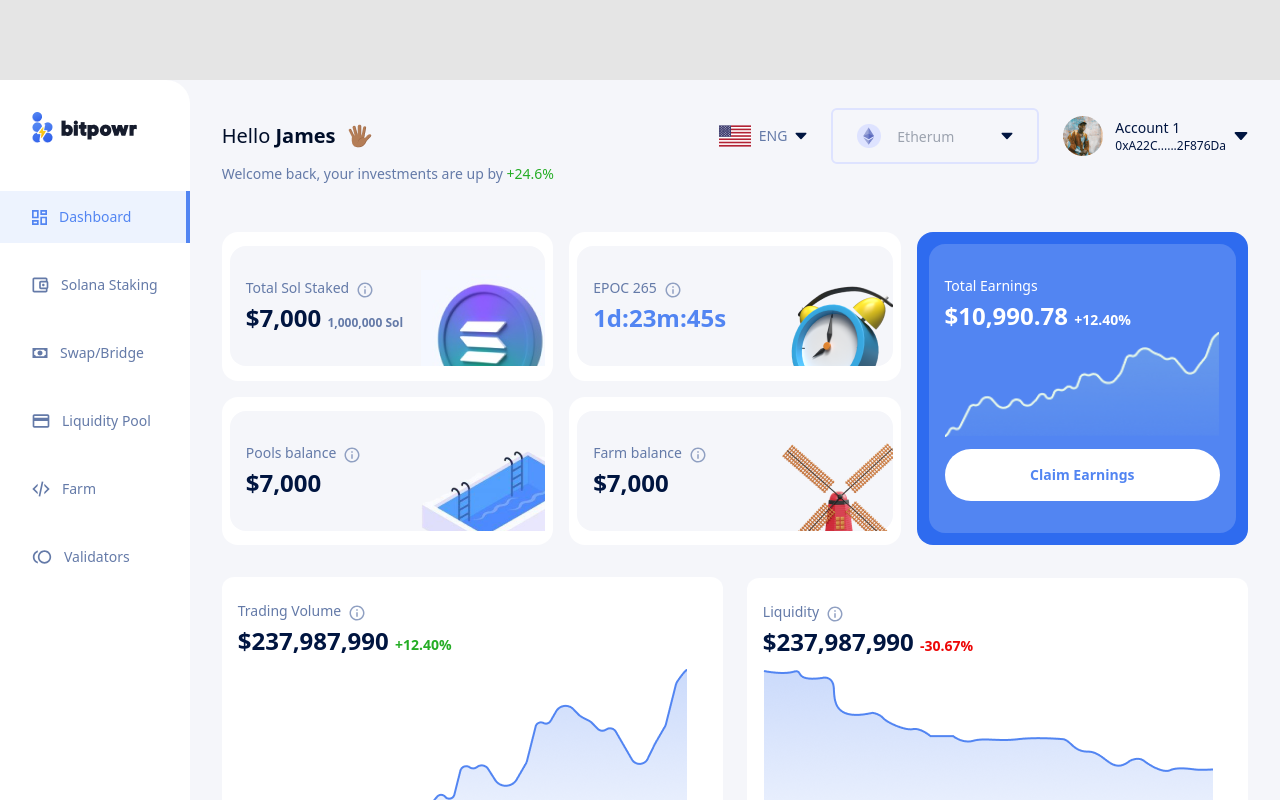
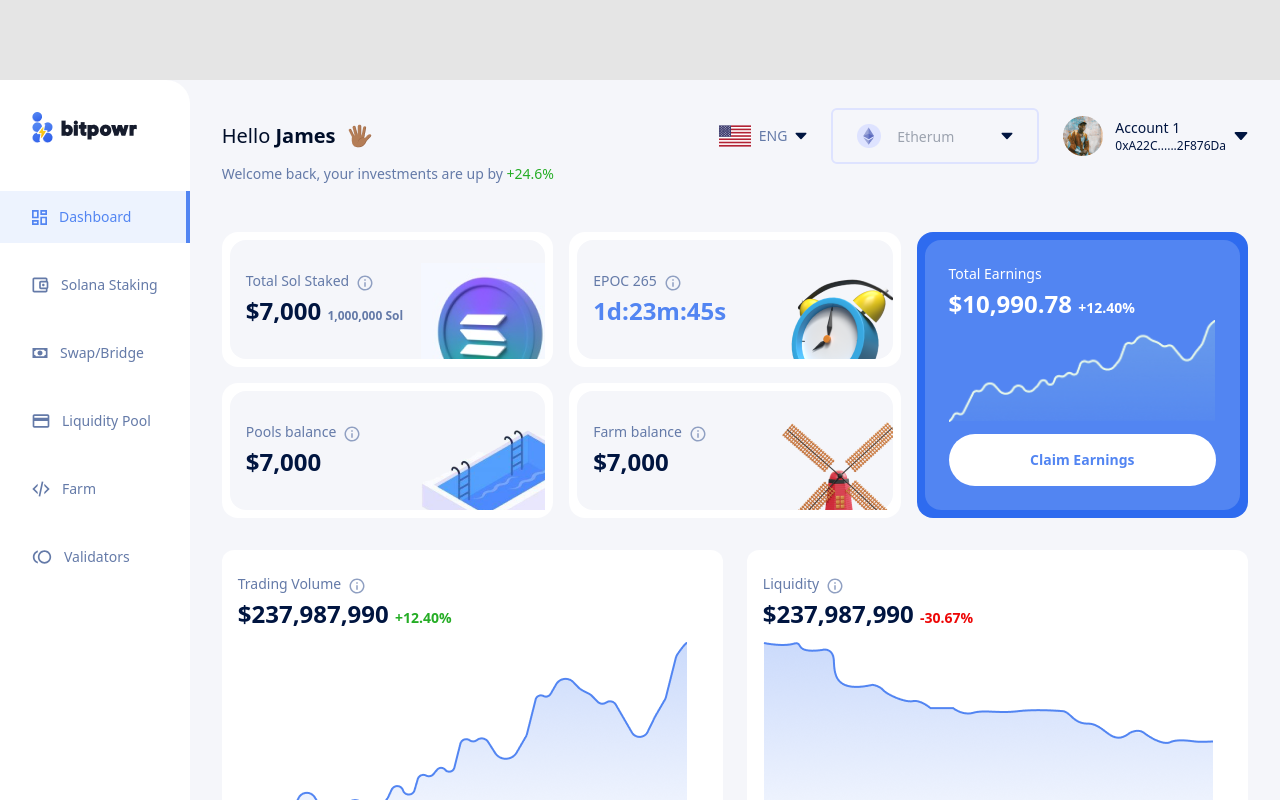
Before and after one commit to Phosah/bitpowr, a Vue app: page / in a window 1280 px wide. Shown: the top 800 px of the page. Built offline with nearby package versions, Linux system fonts and the light colour scheme.

Commit message:
Update to home page

```diff
--- a/src/components/DashboardInfoGrid.vue
+++ b/src/components/DashboardInfoGrid.vue
@@ -1,8 +1,8 @@
 <template>
     <div class="grid grid-rows-2 grid-cols-3 grid-flow-col gap-4">
-        <div class="flex items-center bg-white rounded-2xl">
-            <div class="w-full relative mx-2 py-8 pl-4 bg-brand-blue-6 rounded-2xl">
-                <div>
+        <div class="bg-white p-2 rounded-2xl">
+            <div class="w-full h-full relative flex items-center bg-brand-blue-6 rounded-2xl">
+                <div class="pl-4">
                     <div class="flex items-center space-x-2">
                         <p class="mb-1">Total Sol Staked</p>
                         <img src="../assets/info-icon.svg" alt="Info icon" />
@@ -17,9 +17,10 @@
                 </div>
             </div>
         </div>
-        <div class="flex items-center bg-white rounded-2xl">
-            <div class="w-full relative mx-2 py-8 pl-4 bg-brand-blue-6 rounded-2xl">
-                <div>
+
+        <div class="p-2 bg-white rounded-2xl">
+            <div class="w-full h-full relative flex items-center bg-brand-blue-6 rounded-2xl">
+                <div class="pl-4">
                     <div class="flex items-center space-x-2">
                         <p class="mb-1">Pools balance</p>
                         <img src="../assets/info-icon.svg" alt="Info icon" />
@@ -31,9 +32,10 @@
                 </div>
             </div>
         </div>
-        <div class="flex items-center bg-white rounded-2xl">
-            <div class="w-full relative mx-2 py-8 pl-4 bg-brand-blue-6 rounded-2xl">
-                <div>
+
+        <div class="p-2 bg-white rounded-2xl">
+            <div class="w-full h-full relative flex items-center bg-brand-blue-6 rounded-2xl">
+                <div class="pl-4">
                     <div class="flex items-center space-x-2">
                         <p class="mb-1">EPOC 265</p>
                         <img src="../assets/info-icon.svg" alt="Info icon" />
@@ -45,9 +47,9 @@
                 </div>
             </div>
         </div>
-        <div class="flex items-center bg-white rounded-2xl">
-            <div class="w-full relative mx-2 py-8 pl-4 bg-brand-blue-6 rounded-2xl">
-                <div>
+        <div class="p-2 bg-white rounded-2xl">
+            <div class="w-full h-full relative flex items-center bg-brand-blue-6 rounded-2xl">
+                <div class="pl-4">
                     <div class="flex items-center space-x-2">
                         <p class="mb-1">Farm balance</p>
                         <img src="../assets/info-icon.svg" alt="Info icon" />
@@ -59,8 +61,9 @@
                 </div>
             </div>
         </div>
-        <div class="row-span-2 bg-brand-blue-4 rounded-2xl">
-            <div class="relative m-3 py-8 px-4 bg-brand-blue-1 rounded-2xl text-white">
+        <div class="row-span-2 p-2 bg-brand-blue-4 rounded-2xl">
+            <div class="relative h-full w-full bg-brand-blue-1 rounded-2xl text-white">
+                <div class="p-6">
                     <p class="mb-1">Total Earnings</p>
                     <h3 class="font-bold text-2xl">
                         $10,990.78
@@ -79,6 +82,7 @@
                 </div>
             </div>
         </div>
+    </div>
 </template>
 
 <script lang="ts">
```
Lines whose indentation alone changed are shown as unchanged.
